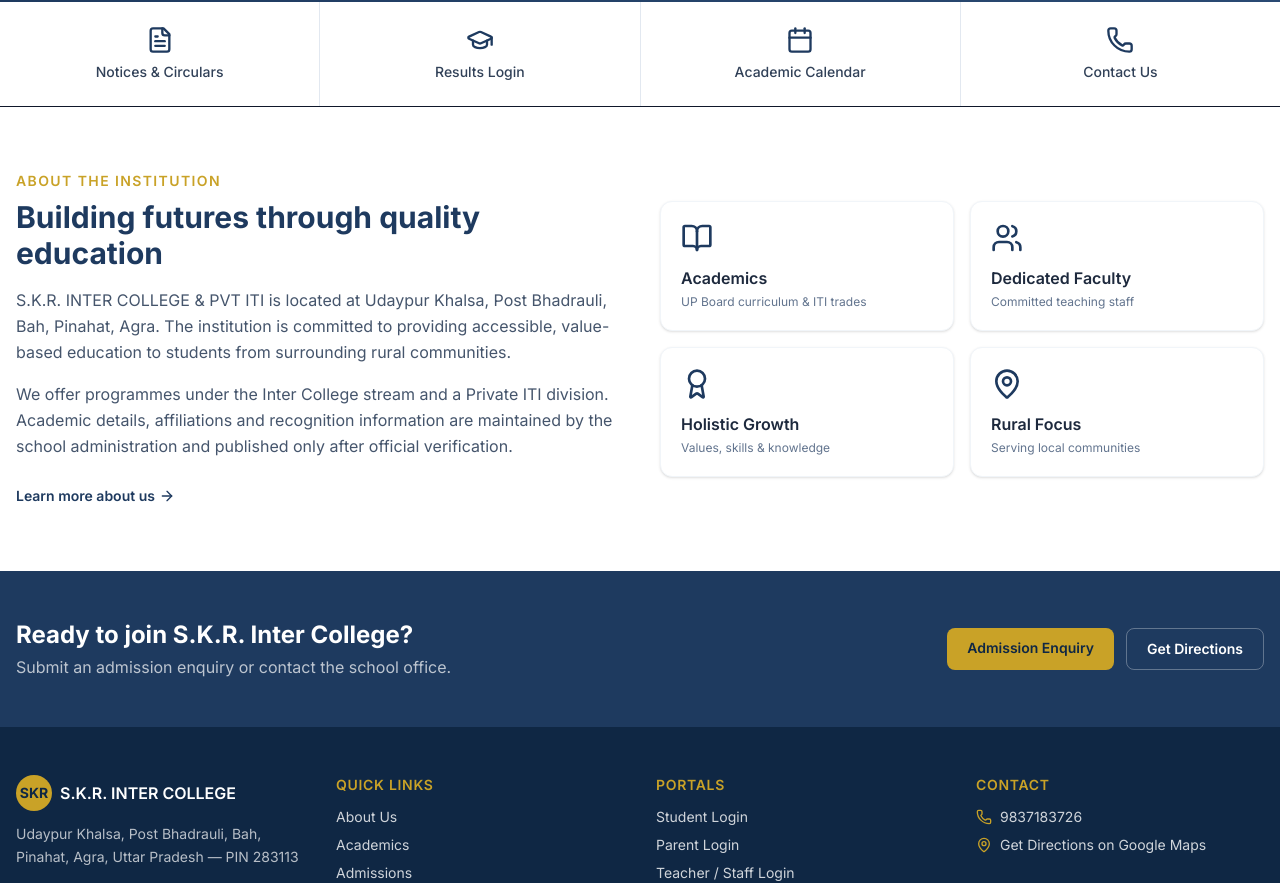
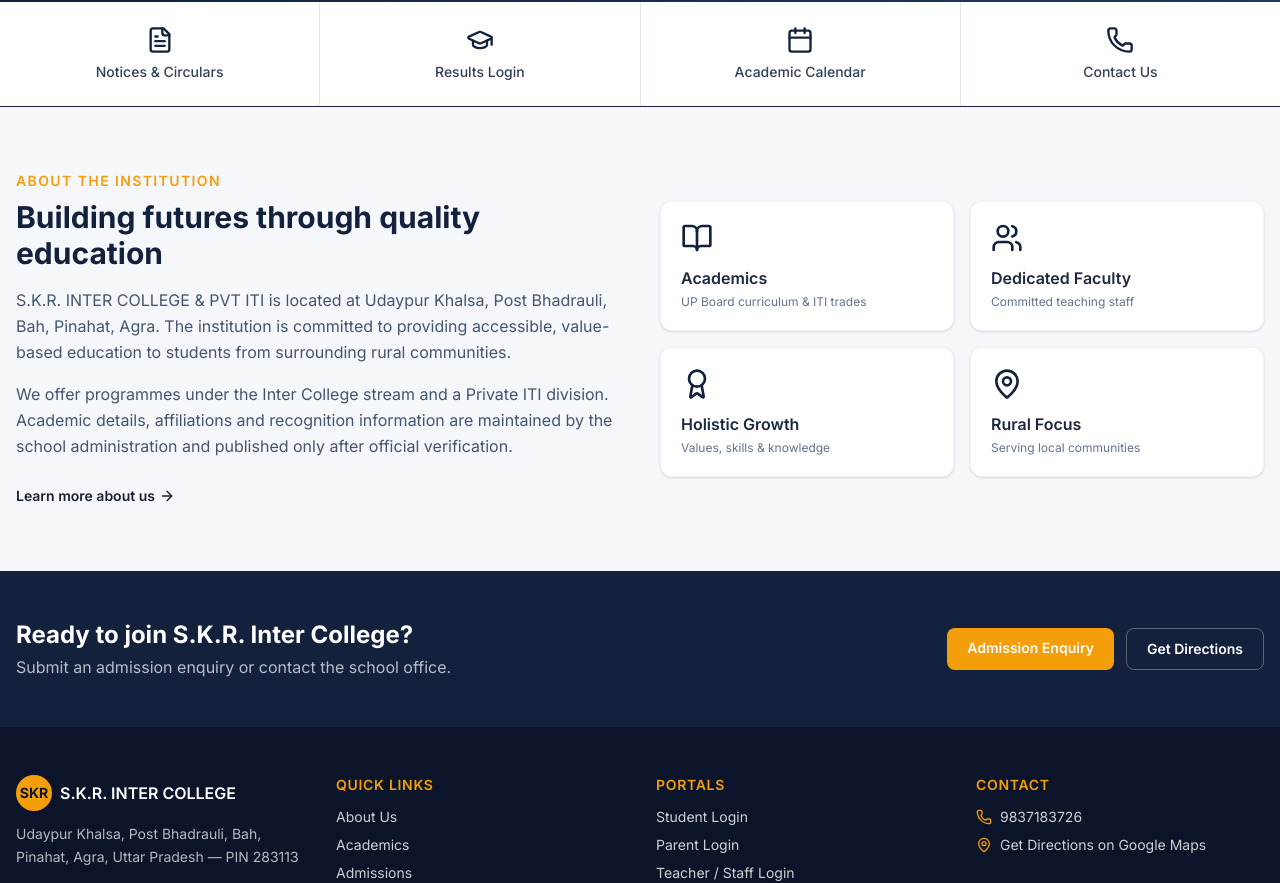
Before and after one commit to princetyagi1424/SKR-INTER-COLLEGE, a Next.js app: page / in a window 1280 px wide. Shown: the part 625-1508 px from the top of the page. Built offline with nearby package versions, Linux system fonts and the light colour scheme.

Commit message:
design: modern colour system and base UI tokens

```diff
--- a/src/app/globals.css
+++ b/src/app/globals.css
@@ -1,15 +1,23 @@
 @import "tailwindcss";
 
 :root {
-  --color-navy: #1e3a5f;
-  --color-navy-dark: #0f2744;
-  --color-navy-light: #2a4a73;
-  --color-gold: #c9a227;
-  --color-gold-light: #e0c04a;
-  --color-cream: #f8f6f1;
+  --color-navy: #14213d;
+  --color-navy-dark: #0b1428;
+  --color-navy-light: #1e3a5f;
+  --color-blue: #2563eb;
+  --color-sky: #38bdf8;
+  --color-teal: #0f9d8a;
+  --color-gold: #f59e0b;
+  --color-gold-light: #fbbf24;
+  --color-coral: #f97360;
+  --color-cream: #f5f7fb;
   --color-success: #15803d;
   --color-danger: #b91c1c;
   --color-warning: #b45309;
+  --color-text: #172033;
+  --color-muted-text: #64748b;
+  --radius: 0.75rem;
+  --shadow-card: 0 1px 2px rgba(15, 23, 42, 0.06), 0 8px 24px rgba(15, 23, 42, 0.06);
 }
 
 @theme inline {
@@ -21,19 +29,88 @@
   --font-sans: "Inter", "Noto Sans Devanagari", system-ui, sans-serif;
 }
 
+* {
+  box-sizing: border-box;
+}
+
 body {
   font-family: var(--font-sans);
-  background: #ffffff;
-  color: #0f172a;
+  background: var(--color-cream);
+  color: var(--color-text);
+  line-height: 1.5;
 }
 
-/* Hindi-friendly */
+a {
+  color: inherit;
+}
+
+button,
+[role="button"] {
+  cursor: pointer;
+}
+
+:focus-visible {
+  outline: 2px solid var(--color-blue);
+  outline-offset: 2px;
+}
+
+@media (prefers-reduced-motion: reduce) {
+  *,
+  *::before,
+  *::after {
+    animation-duration: 0.01ms !important;
+    animation-iteration-count: 1 !important;
+    transition-duration: 0.01ms !important;
+  }
+}
+
 .font-hindi {
   font-family: "Noto Sans Devanagari", "Inter", system-ui, sans-serif;
 }
 
-/* Print styles for report cards */
+.card-surface {
+  background: #fff;
+  border: 1px solid #e8edf5;
+  border-radius: var(--radius);
+  box-shadow: var(--shadow-card);
+}
+
+.btn-primary {
+  display: inline-flex;
+  align-items: center;
+  justify-content: center;
+  gap: 0.5rem;
+  border-radius: 0.625rem;
+  background: var(--color-gold);
+  color: var(--color-navy-dark);
+  font-weight: 600;
+  padding: 0.65rem 1.25rem;
+  transition: background 0.15s ease, transform 0.15s ease;
+}
+.btn-primary:hover {
+  background: var(--color-gold-light);
+}
+.btn-secondary {
+  display: inline-flex;
+  align-items: center;
+  justify-content: center;
+  gap: 0.5rem;
+  border-radius: 0.625rem;
+  border: 1px solid rgba(255, 255, 255, 0.35);
+  color: #fff;
+  font-weight: 600;
+  padding: 0.65rem 1.25rem;
+  transition: background 0.15s ease;
+}
+.btn-secondary:hover {
+  background: rgba(255, 255, 255, 0.1);
+}
+
 @media print {
-  .no-print { display: none !important; }
-  .print-only { display: block !important; }
+  .no-print {
+    display: none !important;
+  }
+  .print-only {
+    display: block !important;
+  }
 }
```
